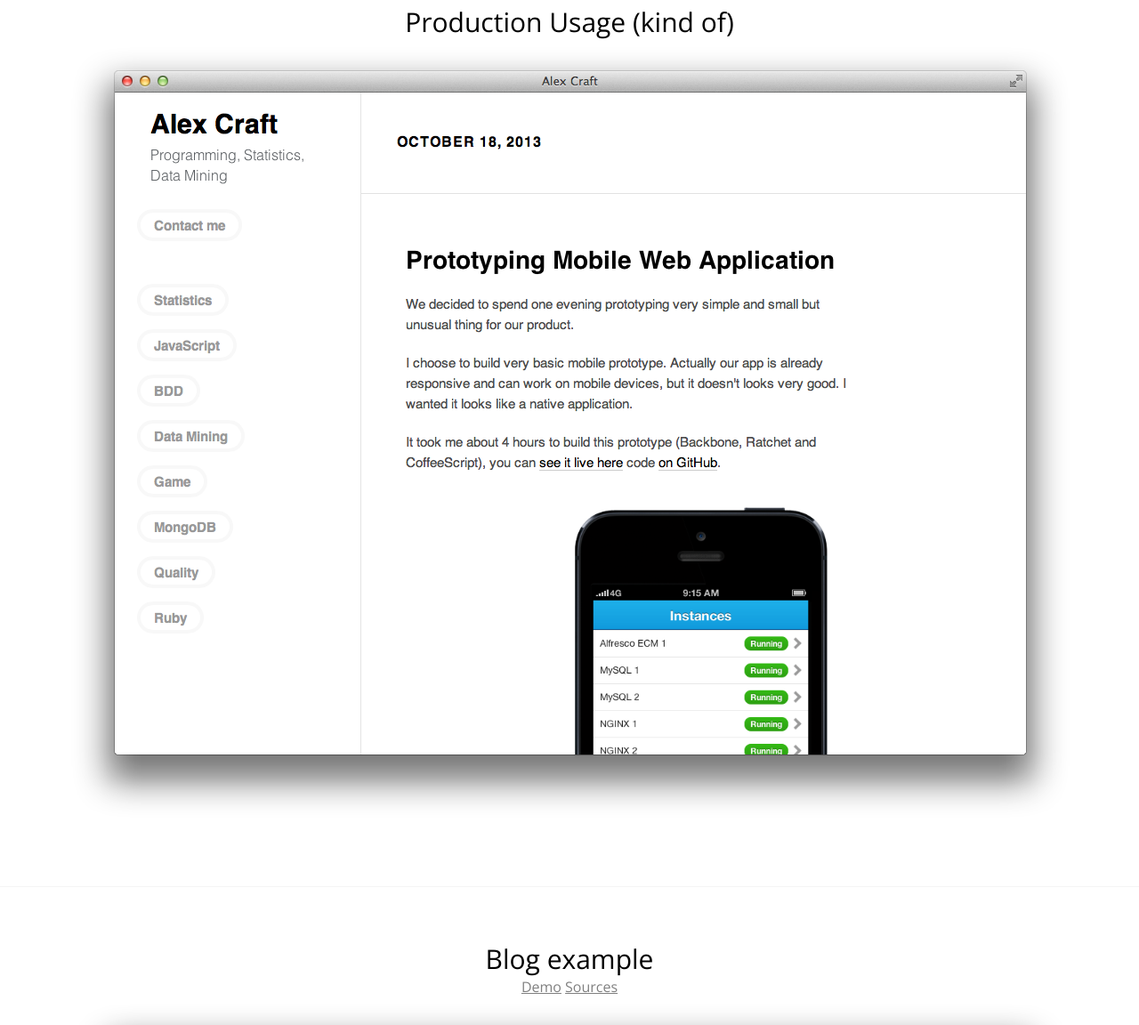
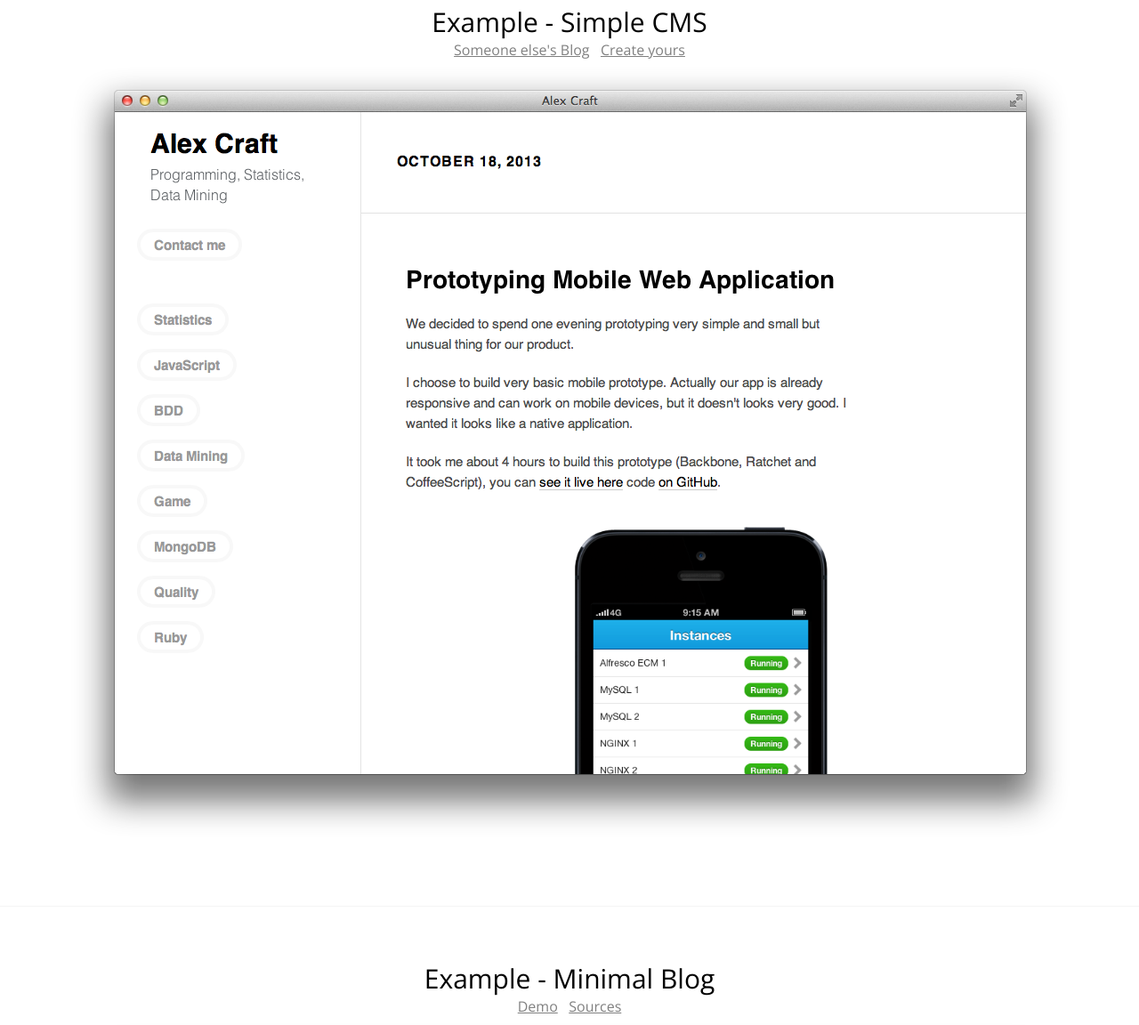
Before and after one commit to sinizinairina/mono, a website: page docs/index.html in a window 1280 px wide. Shown: the part 303-1455 px from the top of the page at 89% size. Drawn offline with nearby package versions, Linux system fonts and the light colour scheme.

Commit message:
Updating docs.

```diff
--- a/docs/index.html
+++ b/docs/index.html
@@ -19,7 +19,11 @@
 
   <div class="section">
     <div class="section-inner">
-      <div class="section-image-text">Production Usage (kind of)</div>
+      <div class="section-image-text">Example - Simple CMS</div>
+      <div class="section-image-text-small">
+        <a href="http://alex-craft.com" target="_blank">Someone else's Blog</a>&nbsp;&nbsp;
+        <a href="http://gitsites.com" target="_blank">Create yours</a>
+      </div>
       <a href="http://alex-craft.com" target="_blank">
         <img class="section-image" style="margin-left: -56px;" src="/images/blog.png?cache=true">
       </a>
@@ -28,9 +32,9 @@
 
   <div class="section ">
     <div class="section-inner">
-      <div class="section-image-text">Blog example</div>
+      <div class="section-image-text">Example - Minimal Blog</div>
       <div class="section-image-text-small">
-        <a href="http://example.monojs.org" target="_blank">Demo</a>
+        <a href="http://example.monojs.org" target="_blank">Demo</a>&nbsp;&nbsp;
         <a href="https://github.com/sinizinairina/mono-example" target="_blank">Sources</a>
       </div>
       <a href="http://example.monojs.org" target="_blank">
```
